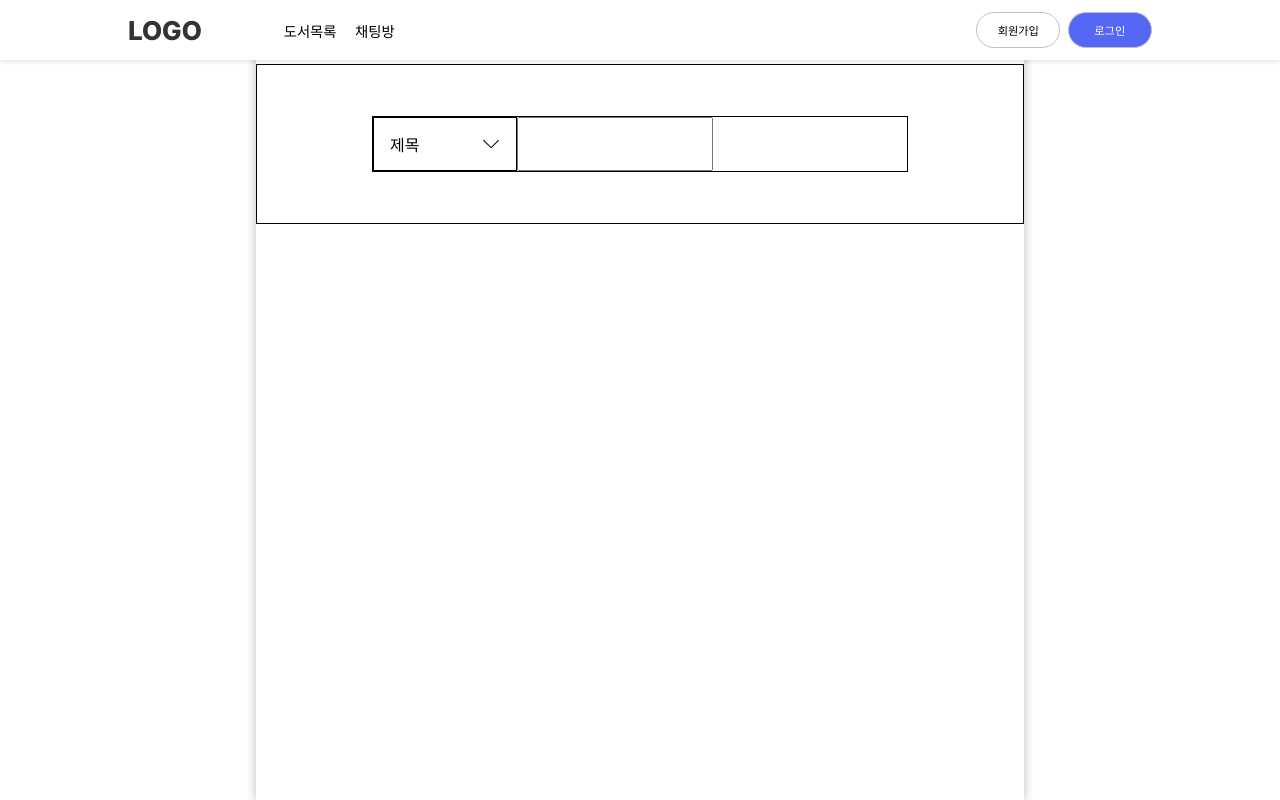
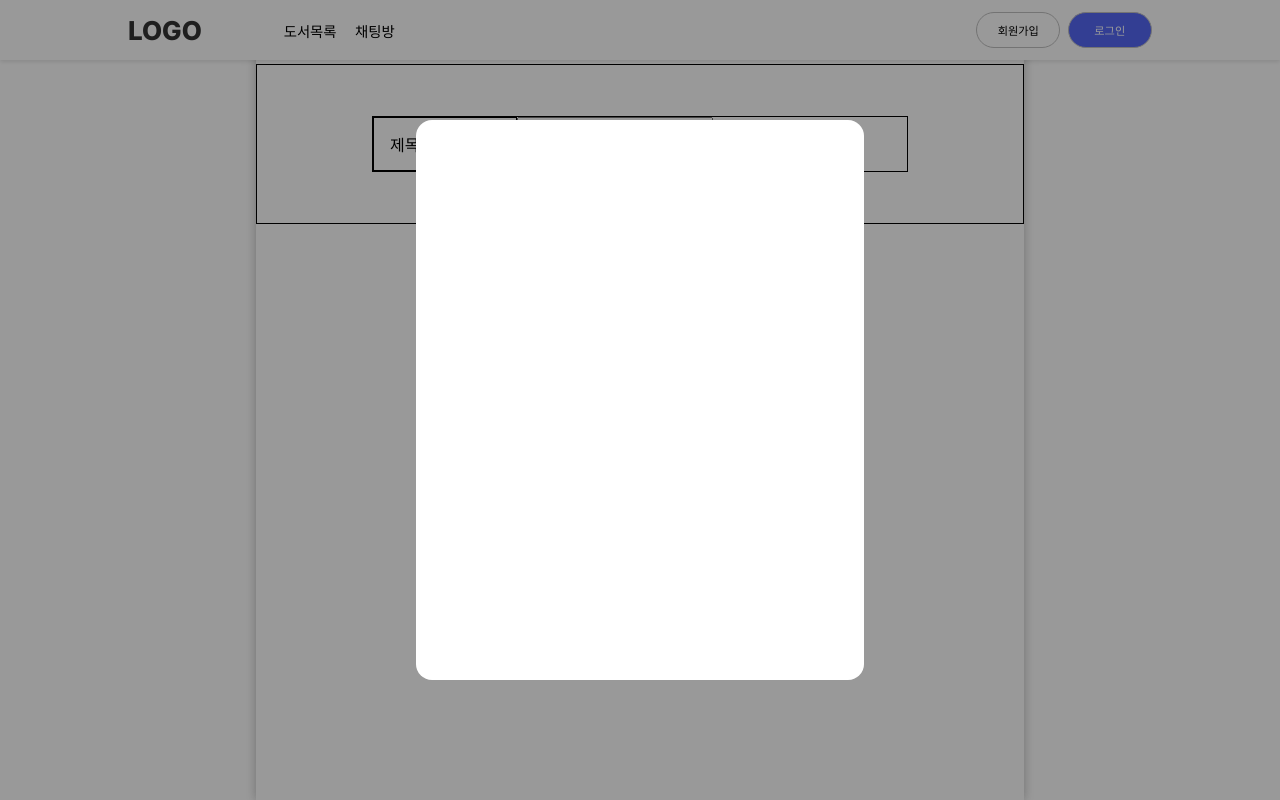
Before and after one commit to cumedang/2024capstone, a React (Create React App) app in the folder src/main/java/frontend/: page /search in a window 1280 px wide. Both pictures are taken after a click on the button "로그인". Built offline with nearby package versions, Linux system fonts and the light colour scheme.

Commit message:
Add login signup

```diff
--- a/src/main/java/frontend/package.json
+++ b/src/main/java/frontend/package.json
@@ -11,6 +11,7 @@
     "react": "^18.2.0",
     "react-dom": "^18.2.0",
     "react-fullpage": "^0.1.19",
+    "react-icons": "^5.0.1",
     "react-router-dom": "^6.22.3",
     "react-scripts": "5.0.1",
     "web-vitals": "^2.1.4"
--- /dev/null
+++ b/src/main/java/frontend/src/components/Login.jsx
@@ -0,0 +1,22 @@
+import React from "react";
+import styles from "../styles/components/Login.module.css";
+
+const Login = () => {
+  return (
+    <div className={styles.align}>
+      <div className={styles.container}>
+        <div className={styles.inner}>
+          <div className={styles.title}></div>
+          <div className={styles.input}></div>
+          <div className={styles.saveInfo}></div>
+          <div className={styles.loginBtn}></div>
+          <div className={styles.util}></div>
+          <div className={styles.contour}></div>
+          <div className={styles.socialLogin}></div>
+        </div>
+      </div>
+    </div>
+  );
+};
+
+export default Login;
--- a/src/main/java/frontend/src/components/TopNavbar.jsx
+++ b/src/main/java/frontend/src/components/TopNavbar.jsx
@@ -1,15 +1,19 @@
-import React from "react";
+import React, { useState } from "react";
 import styles from "../styles/components/TopNavbar.module.css";
 import { useNavigate } from "react-router-dom";
+import Login from "./Login";
 
 const TopNavbar = () => {
   const navigate = useNavigate();
+  const [loginActive, setLoginActive] = useState(false);
 
   const navigatePage = (page) => {
     navigate(`/${page}`);
   };
 
   return (
+    <>
+      {loginActive && <Login />}
       <div className={styles.container}>
         <div className={styles.inner}>
           <div className={styles.logo}>
@@ -33,10 +37,18 @@ const TopNavbar = () => {
           </div>
           <div className={styles.util}>
             <button className={styles.signup}>회원가입</button>
-          <button className={styles.login}>로그인</button>
+            <button
+              className={styles.login}
+              onClick={() => {
+                setLoginActive(true);
+              }}
+            >
+              로그인
+            </button>
           </div>
         </div>
       </div>
+    </>
   );
 };
 
--- /dev/null
+++ b/src/main/java/frontend/src/styles/components/Login.module.css
@@ -0,0 +1,17 @@
+.align {
+  display: flex;
+  justify-content: center;
+  align-items: center;
+  position: absolute;
+  z-index: 10000;
+  width: 100vw;
+  height: 100vh;
+  background-color: rgba(0, 0, 0, 40%);
+}
+
+.container {
+  width: 28rem;
+  height: 35rem;
+  background-color: #fff;
+  border-radius: 16px;
+}
```
Also changed, not shown: src/main/java/frontend/src/components/SignUp.jsx (added, +8 -0 lines), src/main/java/frontend/src/styles/components/SignUp.module.css (added), 1 other file (tests, documents, lock files or other folders). Lines whose indentation alone changed are shown as unchanged.
